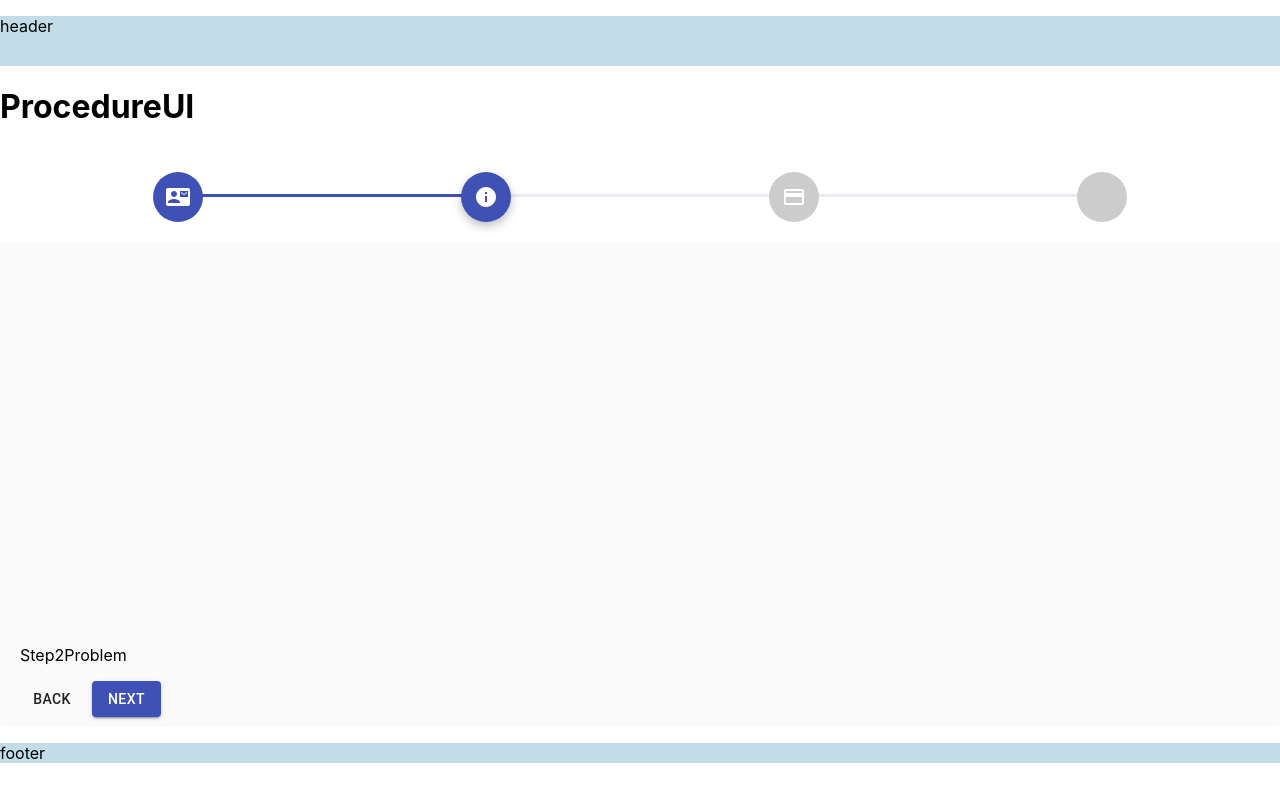
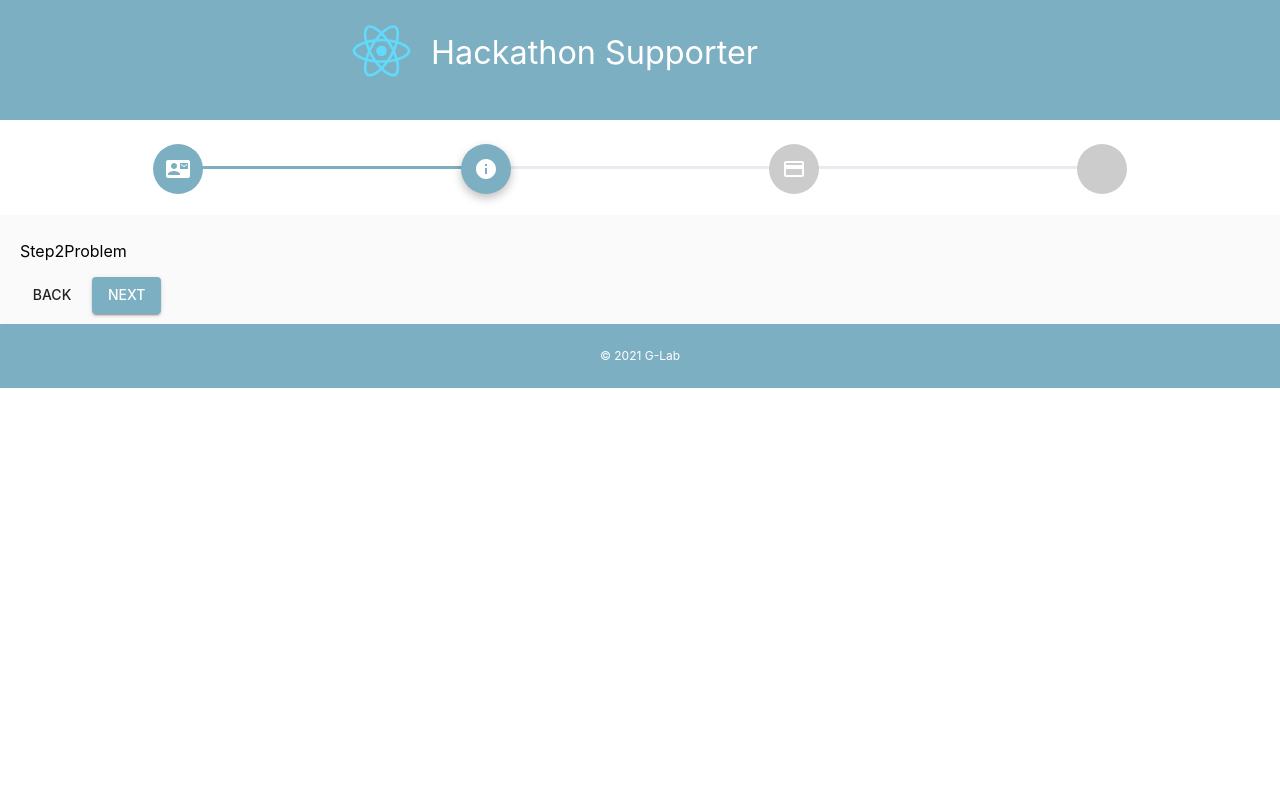
Before and after one commit to HackU-2020-vol4/front-end, a React (Create React App) app: page /procedure in a window 1280 px wide. Built offline with nearby package versions, Linux system fonts and the light colour scheme.

Commit message:
themeの導入, header/footerの作成

```diff
--- a/src/Presentation/components/Pages/ProcedureUI.js
+++ b/src/Presentation/components/Pages/ProcedureUI.js
@@ -7,7 +7,6 @@ import '../../../App.css';
 function ProcedureUI() {
   return (
     <DefaultLayout>
-        <h1>ProcedureUI</h1>
         <Stepper />
     </DefaultLayout>
   );
--- a/src/Presentation/components/Steppers/Stepper.js
+++ b/src/Presentation/components/Steppers/Stepper.js
@@ -5,7 +5,6 @@ import {
     Step,
     StepLabel,
     Box,
-    Grid,
     Button
 } from '@material-ui/core';
 import StepIcons from "./StepperIcons"
@@ -65,15 +64,6 @@ const Steppers = () => {
                 ))}
             </Stepper>
             <Box className={classes.mainBox}>
-               <Grid
-                container
-                spacing={3}
-                direction="column"
-                justify="space-around"
-                alignItems="center"
-                style={{ height: "400px" }}
-            >
-        </Grid>
 	<StepContent step={activeStep} />
 	<Button disabled={activeStep === 0} className={classes.button} onClick={handleBack}>
 	Back
--- a/src/Presentation/components/templates/DefaultLayout.js
+++ b/src/Presentation/components/templates/DefaultLayout.js
@@ -1,14 +1,18 @@
 import React from 'react';
-import {Container, Box} from '@material-ui/core';
+import { Box } from '@material-ui/core';
+import { ThemeProvider } from '@material-ui/styles';
 import Header from './Header';
 import Footer from './Footer';
+import theme from '../templates/theme'
 
 const DefaultLayout = ({ children }) => {
   return (
       <div>
+      <ThemeProvider theme={theme}>
       <Header />
       <Box >{children}</Box>
       <Footer />
+      </ThemeProvider>
       </div>
   );
 };
--- a/src/Presentation/components/templates/Footer.js
+++ b/src/Presentation/components/templates/Footer.js
@@ -1,16 +1,54 @@
-import React from 'react';
-import {Box} from '@material-ui/core';
+// import React from 'react';
+// import {Box} from '@material-ui/core';
 
-const Footer = () => {
-  return (
-    <Box
-        bottom={0}
-        h={50}
-        bgcolor='#C2DDE8'
-    >
-      <p>footer</p>
-    </Box>
-  );
-};
+// const Footer = () => {
+//   return (
+//     <Box
+//         bottom={0}
+//         h={50}
+//         bgcolor='#C2DDE8'
+//     >
+//       <p>footer</p>
+//     </Box>
+//   );
+// };
+
+// export default Footer;
+
+import React from "react";
+import {
+    AppBar,
+    Toolbar,
+    Typography,
+} from "@material-ui/core";
+// import { makeStyles, } from '@material-ui/core/styles';
+
+// const useStyles = makeStyles((theme) => ({
+//     bottomAppBar: {
+//         Height: "20vh",
+//         minHeight: "200px"
+//     },
+//     toolbar: {
+//         alignItems: "flex-start",
+//         justifyContent: "center",
+//         paddingTop: theme.spacing(2),
+//         paddingBottom: theme.spacing(2),
+//     },
+//     title: {
+//         flexGrow: 1,
+//         alignSelf: 'flex-end',
+//         verticalAlign: 'middle',
+//         display: 'inline-flex'
+//     },
+// }));
+
+
+const Footer = () => <>
+        <AppBar position="static" elevation={0} component="footer" color="primary" >
+            <Toolbar style={{ justifyContent: "center" }}>
+                <Typography variant="caption">© 2021 G-Lab</Typography>
+            </Toolbar>
+        </AppBar>
+    </>
 
 export default Footer;
--- a/src/Presentation/components/templates/Header.js
+++ b/src/Presentation/components/templates/Header.js
@@ -1,16 +1,69 @@
+// import React from 'react';
+// import {Box} from '@material-ui/core';
+
+// const Header = () => {
+//     return (
+//       <Box
+//         top={0}
+//         height={50}
+//         bgcolor='#C2DDE8'
+//       >
+//         <p>header</p>
+//       </Box>
+//     );
+//   };
+
+//   export default Header;
+
 import React from 'react';
-import {Box} from '@material-ui/core';
+import {
+    AppBar,
+    Toolbar,
+    Typography,
+    Grid
+} from '@material-ui/core';
+import { makeStyles, } from '@material-ui/core/styles';
+import logo from '../../../logo.svg';
 
-const Header = () => {
+const useStyles = makeStyles((theme) => ({
+    topAppBar: {
+        Height: "20vh",
+        minHeight: "120px"
+    },
+    toolbar: {
+        alignItems: "flex-start",
+        justifyContent: "center",
+        paddingTop: theme.spacing(2),
+        paddingBottom: theme.spacing(2),
+    },
+    title: {
+        flexGrow: 1,
+        alignSelf: 'flex-end',
+        verticalAlign: 'middle',
+        display: 'inline-flex'
+    },
+}));
+
+const AppBars = () => {
+
+    const classes = useStyles();
+
     return (
-      <Box
-        top={0}
-        height={50}
-        bgcolor='#C2DDE8'
-      >
-        <p>header</p>
-      </Box>
+        <AppBar position="static" elevation={0} className={classes.topAppBar}>
+            <Toolbar className={classes.toolbar}>
+                    <Grid container item direction="row" alignItems="center" xs={12} sm={6}>
+                        <Grid item>
+                            <img src={logo} alt="logo" height="70px" />
+                        </Grid>
+                        <Grid item>
+                            <Typography className={classes.title} variant="h4" component="h1" noWrap color="#305728">
+                                Hackathon Supporter
+                            </Typography>
+                        </Grid>
+                    </Grid>
+            </Toolbar>
+        </AppBar>
     );
-  };
+}
 
-  export default Header;
+export default AppBars;
--- /dev/null
+++ b/src/Presentation/components/templates/theme.js
@@ -0,0 +1,56 @@
+import { responsiveFontSizes, createMuiTheme } from "@material-ui/core";
+
+let theme = {
+    "typography": {
+      "fontFamily": [
+        "-apple-system",
+        "BlinkMacSystemFont",
+        "Segoe UI",
+        "Roboto",
+        "Helvetica Neue",
+        "Arial",
+        "sans-serif",
+        "Apple Color Emoji",
+        "Segoe UI Emoji",
+        "Segoe UI Symbol"
+      ]
+    },
+    "palette": {
+      "common": {
+        "black": "#000",
+        "white": "#fff"
+      },
+      "background": {
+        "paper": "#fff",
+        "default": "#fafafa"
+      },
+	"primary": {
+        "light": "#7dafc2",
+        "main": "#7dafc2",
+        "dark": "#416d7d",
+        "contrastText": "#fff"
+      },
+      "secondary": {
+        "light": "#ff4081",
+        "main": "#f50057",
+        "dark": "#c51162",
+        "contrastText": "#fff"
+      },
+      "error": {
+        "light": "#e57373",
+        "main": "#f44336",
+        "dark": "#d32f2f",
+        "contrastText": "#fff"
+      },
+      "text": {
+        "primary": "rgba(0, 0, 0, 0.87)",
+        "secondary": "rgba(0, 0, 0, 0.54)",
+        "disabled": "rgba(0, 0, 0, 0.38)",
+        "hint": "rgba(0, 0, 0, 0.38)"
+      }
+    }
+  };
+
+  theme = createMuiTheme(theme);
+  theme = responsiveFontSizes(theme);
+  export default theme
```
